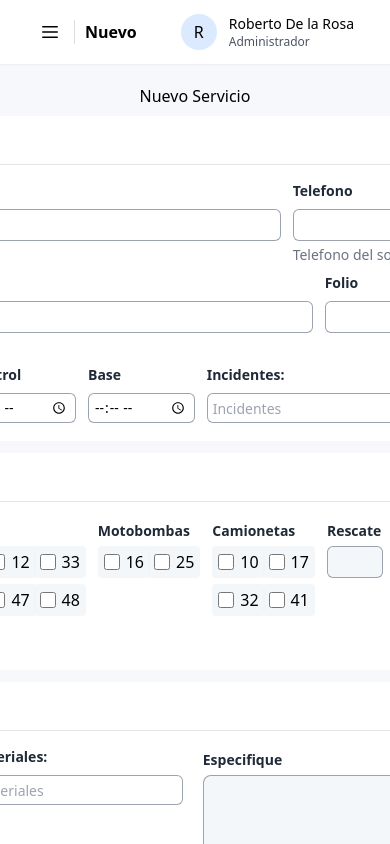
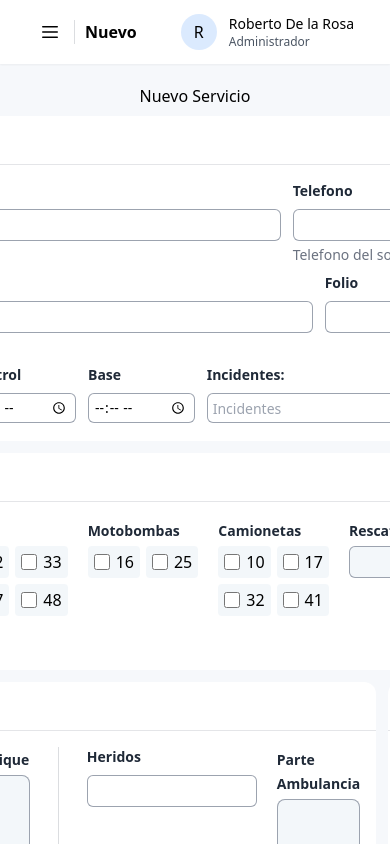
Before and after one commit to hrdelarosa/sgs-bomberos, a React (Vite) app: page /report/new in a window 390 px wide. Built offline with nearby package versions, Linux system fonts and the light colour scheme.

Commit message:
Horizontal scroll adjustment

```diff
--- a/src/components/UI/main/Main.tsx
+++ b/src/components/UI/main/Main.tsx
@@ -5,7 +5,7 @@ interface Props {
 
 export default function Main({ children }: Props) {
   return (
-    <main className="main bg-slate-100/65 overflow-y-auto overflow-x-hidden">
+    <main className="main bg-slate-100/65 overflow-y-auto overflow-x-auto">
       {children}
     </main>
   )
--- a/src/components/report/new/TextArea.tsx
+++ b/src/components/report/new/TextArea.tsx
@@ -1,11 +1,13 @@
 interface Props {
-  name: string
+  name?: string
   type: string
   placeholder?: string
 }
 
 export default function TextArea({ name, type, placeholder }: Props) {
   return (
+    <>
+      {name ? (
         <div className="flex flex-col gap-1 md:w-fit">
           <div>
             <span className="text-gray-800 font-semibold text-sm">{name}</span>
@@ -19,5 +21,15 @@ export default function TextArea({ name, type, placeholder }: Props) {
             placeholder={placeholder}
           ></textarea>
         </div>
+      ) : (
+        <textarea
+          id="message"
+          name={`textArea${type}`}
+          rows={4}
+          className="block p-2.5 w-full h-full resize-none text-sm text-gray-900 bg-slate-100/80 rounded-lg ring-1 ring-inset ring-gray-400"
+          placeholder={placeholder}
+        ></textarea>
+      )}
+    </>
   )
 }
--- a/src/components/report/new/incident/IncidentContent.tsx
+++ b/src/components/report/new/incident/IncidentContent.tsx
@@ -21,7 +21,7 @@ export default function IncidentContent({ incidentType }: Props) {
             <Select text="Inmuebles" list={INCENDIO_INMUEBLES} />
             <TextArea name="Especifique" type="EspecifiqueIncendioInmuebles" />
 
-            <div className="w-[1.5px] h-32 bg-gray-600 opacity-20"></div>
+            <div className="w-[1.5px] h-32 mx-2 bg-gray-600 opacity-20"></div>
 
             <Select text="Otros" list={INCENDIO_OTROS} />
             <TextArea name="Especifique" type="EspecifiqueIncendioOtros" />
--- a/src/pages/report/NewReport.tsx
+++ b/src/pages/report/NewReport.tsx
@@ -143,14 +143,38 @@ export default function NewReport() {
 
           <IncidentContent incidentType={incidentType} />
 
-          <Card title="Daños">
-            <div className="flex flex-row justify-center lg:justify-normal lg:gap-6 gap-5 p-4 lg:w-[870px]">
-              <Select text="Materiales" list={DAÑOS_MATERIALES} />
-              <TextArea name="Especifique" type="EspecifiqueDañosMateriales" />
+          <div className="flex gap-3">
+            <Card title="Daños">
+              <div className="flex flex-row justify-center lg:justify-normal lg:gap-6 gap-5 p-4 lg:w-[870px]">
+                <Select text="Materiales" list={DAÑOS_MATERIALES} />
+                <TextArea
+                  name="Especifique"
+                  type="EspecifiqueDañosMateriales"
+                />
 
-              <div className="w-[1.5px] h-32 bg-gray-600 opacity-20"></div>
-            </div>
-          </Card>
+                <div className="w-[1.5px] h-32 mx-2 bg-gray-600 opacity-20"></div>
+
+                <div className="flex flex-col justify-between">
+                  <Input name="Heridos" className="w-[170px]" />
+                  <Input name="Muertos" className="w-[170px]" />
+                </div>
+
+                <TextArea name="Parte Ambulancia" type="DañosParteAmbulancia" />
+              </div>
+            </Card>
+
+            <Card title="Obsevaciones">
+              <div className="flex flex-row justify-normal p-4 h-40 w-[302px]">
+                {/* <div className="flex flex-row justify-normal p-4 w-[302px]"> */}
+                {/* <Select text="Materiales" list={DAÑOS_MATERIALES} /> */}
+                <TextArea type="Observaciones" />
+                {/* <TextArea
+                  name="Especifique"
+                  type="EspecifiqueDañosMateriales"
+                /> */}
+              </div>
+            </Card>
+          </div>
 
           <div>
             <button type="submit">Enviar</button>
```
Lines whose indentation alone changed are shown as unchanged.
